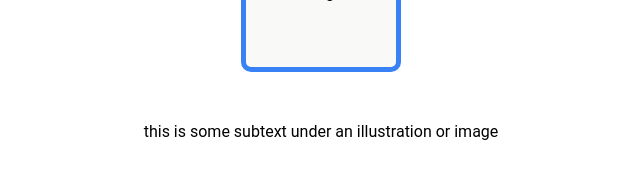
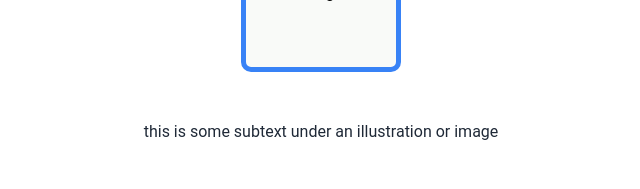
Before and after one commit to kaylidiebel1993/landing-page, a plain HTML site: page index.html in a window 1280 px wide. Shown: the part 1120-1309 px from the top of the page, without its empty margins (319-959 px from the left). Drawn offline with Linux system fonts and the light colour scheme.

Commit message:
fix typo in the information div

```diff
--- a/index.html
+++ b/index.html
@@ -30,7 +30,7 @@
         <div class="information">
            <h3>Some random information.</h3>
            <p class="information-image-one">image</p>
-           <p class="information-tex-onet">this is some subtext under an illustration or image</p>
+           <p class="information-text-one">this is some subtext under an illustration or image</p>
            <p class="information-image-two">image</p>
            <p class="information-text-two">this is some subtext under an illustration or image</p>
            <p class="information-image-three">image</p>
```
